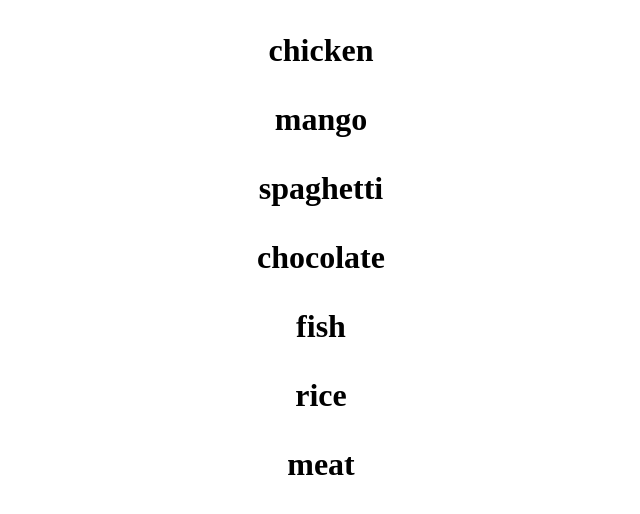
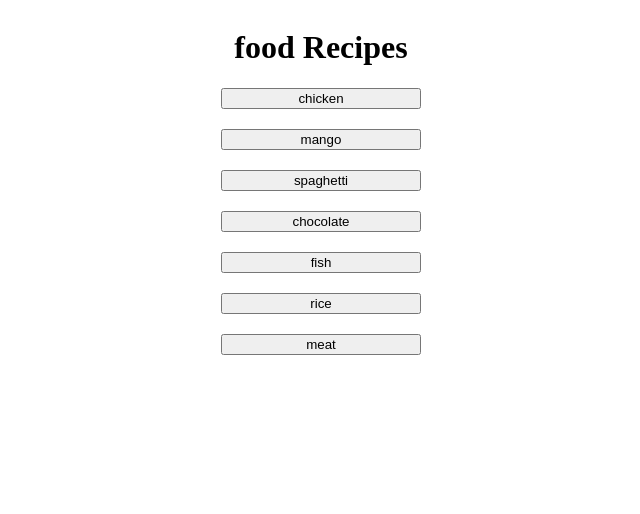
Before and after one commit to AhmadAlTarsha/food_recipe, a React (Create React App) app: page / in a window 1280 px wide. Shown: the top 514 px of the page, without its empty margins (319-959 px from the left). Built offline with nearby package versions, Linux system fonts and the light colour scheme; no server answers.

Commit message:
update solve q1,2,3

```diff
--- a/src/App.css
+++ b/src/App.css
@@ -1,3 +1,12 @@
 .App {
+  display: grid;
   text-align: center;
+
+justify-content: center;
 }
+.divButton{
+display: grid;
+width: 200px;
+gap: 20px;
+
+}
--- a/src/App.js
+++ b/src/App.js
@@ -1,30 +1,24 @@
 import { useState,useEffect } from "react";
-import axios from "axios";
+import Categories from "./componants/categories";
 import "./App.css";
-import Categories from "./componants/categories";
-
-
-const categories = ["chicken","mango","spaghetti","chocolate", "fish","rice","meat", ]
+import Recipes from "./componants/recipes";
 
 
 
-const showCategories= categories.map((categories,i)=>{
-  return <p id={categories}>{ categories}</p>
-
-
-})
 
 function App() {
- const [id,setId]=useState("mango")
+ //const [id,setId]=useState("")
+ const [show,setShow]=useState(true)
+ //const [show,setShow]=useState(true)
+ const [selectedCategory, setSelectedCategory] = useState(null);
+ const [id, setid] = useState("")
   return (
-    <div className="App">
-      <h1 onClick={(e)=>{
-        console.log(e.target.id
-          );
-        setId(e.target.id)
-      }}>{showCategories}</h1>
-      <Categories  id={id}/>
+    <div  className="App">
+      <h1 >food Recipes</h1>
+     {show? <Categories show={show} setShow={setShow} setSelectedCategory={setSelectedCategory} setid={setid}/>:
+     <Recipes show={show} setShow={setShow} selectedCategory={selectedCategory} id={id}/>
 
+     }
     </div>
   );
 }
--- a/src/componants/categories.js
+++ b/src/componants/categories.js
@@ -1,50 +1,44 @@
+import { useState,useEffect } from "react";
 import React from 'react'
-import { useState,useEffect } from "react";
 import axios from "axios";
 import App from "../App";
 
-const _id= "d4c16393"
+const categories = ["chicken","mango","spaghetti","chocolate", "fish","rice","meat", ]
 
-const app_key="b0535457e09ea13ed80f7b42239b2c44"
+  const Categories = ({show,setShow,setSelectedCategory,setid},) => {
+
+    const [id, setId] = useState("")
 
 
 
 
 
-const Categories = ({id}) => {
-    const URL = `https://api.edamam.com/search?q=${id}&app_id=${_id}&app_key=${app_key}&from=0&to=4&calories=591-722&health=alcohol-free `;
-    const [recipe,setRcipe]=useState([])
+const showCategories= categories.map((categories,i)=>{
+    return <button id={categories} onClick={(e)=>{
+        setShow(false)
+        console.log(e.target.id);
+       // console.log(id);
+      setid(e.target.id)
+        setId(e.target.id)
+       // console.log(categ);
+       // setSelectedCategory(categ)
+    }}  >{categories}</button>
+})
 
-//console.log(id);
-useEffect(()=>{
-getAllRecipes()
-
-},[id])
-
- const getAllRecipes=()=>{
-  axios.get( URL).then((response) => {
-const recipes=response.data.hits
-
-   console.log(recipe)
-
-  setRcipe(recipes)
-  console.log(recipes);
-    })
-    .catch((err) => {
-      console.log(err);
-
-    });
+    return (
+      <div className="divButton">{showCategories} </div>
+    )
+  }
 
 
- }
- const a=   recipe.map((ele,i)=>{
 
-    return <div><img src={ele.recipe.image}/></div>
-})
 
-  return (
-    <div>{a}</div>
-  )
-}
 
-export default Categories
+
+
+
+
+
+
+
+  export default Categories
--- /dev/null
+++ b/src/componants/recipes.js
@@ -0,0 +1,42 @@
+import { useState,useEffect } from "react";
+import axios from "axios";
+import App from "../App";
+import React from 'react'
+const _id= "d4c16393"
+const app_key="b0535457e09ea13ed80f7b42239b2c44"
+const Recipes = ({show,setShow,id}) => {
+  const [currentCategories,setCurrentCategories]=useState([])
+  useEffect(()=>{
+    getCurrentCategories()
+  },[])
+
+  const getCurrentCategories=()=>{
+      axios.get(`https://api.edamam.com/search?q=${id}&app_id=${_id}&app_key=${app_key}&from=0&to=4&calories=591-722&health=alcohol-free`).then((response) => {
+
+     setCurrentCategories(response.data.hits)
+    //console.log(currentCategories);
+  // console.log(response.data);
+
+         })
+         .catch((err) => {
+           console.log(err);
+         });
+
+
+      }
+
+  const recipes=currentCategories.map((recipes,inx)=>{
+    console.log(recipes.recipe.label);
+return <><p>{recipes.recipe.label}</p></>
+      })
+  return (
+    <><button onClick={()=>{
+      setShow(true)
+    }}>Back to Home</button>
+   {recipes}
+    {/* <p>{selectedCategory}</p> */}
+    </>
+  )
+}
+
+export default Recipes
```
